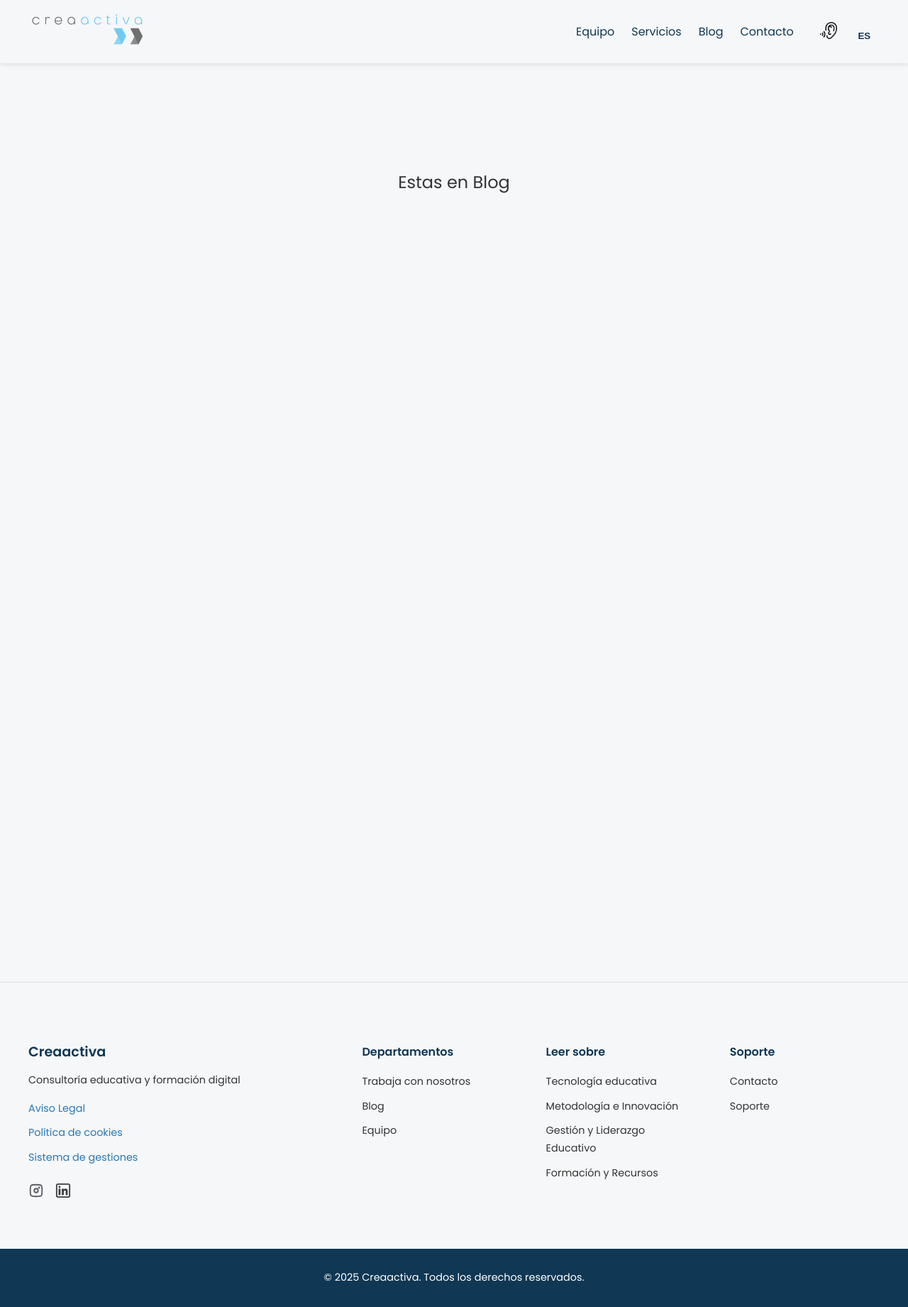
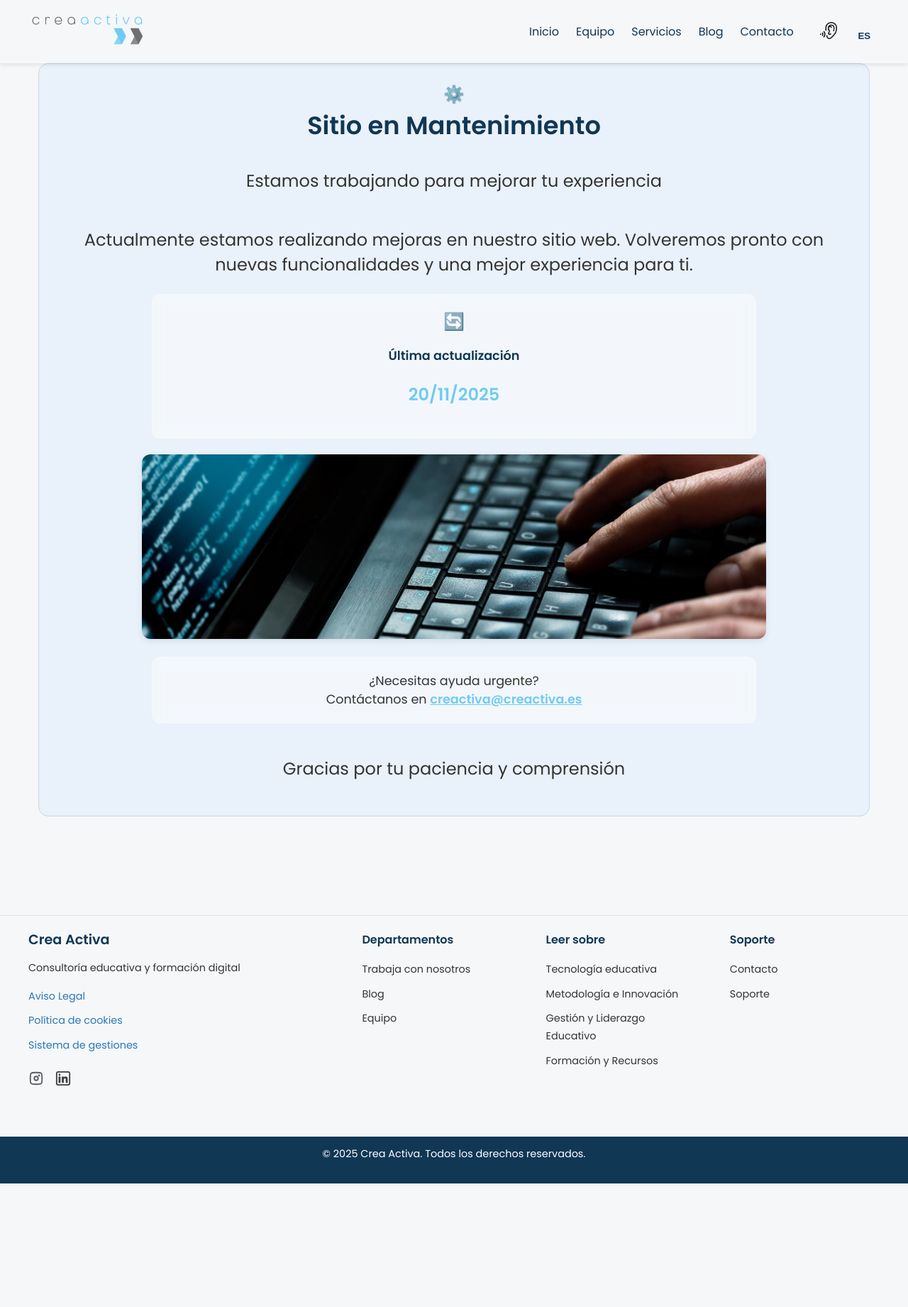
Before and after one commit to CarolinaPavani-creaactiva/creaactiva-web, a PHP site: page /index.php?page=blog in a window 1280 px wide. Shown: the whole page at 71% size. After the commit the page ends 1667 px from the top, so only its background shows below. Run offline with PHP 8.4, Linux system fonts and the light colour scheme.

Commit message:
Correcciones y añadido de pagina de mantenimiento
He cambiado los nombres Crea Activa donde toca, y he añadido una pagina web plantilla de mantenimiento alla donde es necesaria.

```diff
--- a/desarrollo/aplicacion/vistas/blog.php
+++ b/desarrollo/aplicacion/vistas/blog.php
@@ -2,7 +2,7 @@
 <link rel="stylesheet" href="/creaactiva-web/desarrollo/publico/recursos/css/mainStyles.css">
 
 <main class="blog-principal">
-    <p>Estas en Blog</p>
+     <?php include __DIR__ . '/mantenimiento.php'; ?>
 
 <!-- Botón para subir arriba -->
     <button id="btn-subir" title="Subir arriba">↑</button>
--- a/desarrollo/aplicacion/vistas/contacto.php
+++ b/desarrollo/aplicacion/vistas/contacto.php
@@ -2,7 +2,7 @@
 <link rel="stylesheet" href="/creaactiva-web/desarrollo/publico/recursos/css/mainStyles.css">
 
 <main class="contacto-principal">
-    <p>Estas en Contacto</p>
+    <?php include __DIR__ . '/mantenimiento.php'; ?>
 
     <!-- Botón para subir arriba -->
     <button id="btn-subir" title="Subir arriba">↑</button>
--- a/desarrollo/aplicacion/vistas/equipo.php
+++ b/desarrollo/aplicacion/vistas/equipo.php
@@ -2,7 +2,7 @@
 <link rel="stylesheet" href="/creaactiva-web/desarrollo/publico/recursos/css/mainStyles.css">
 
 <main class="equipo-principal">
-    <p>Estas en Equipo</p>
+    <?php include __DIR__ . '/mantenimiento.php'; ?>
 
 <!-- Botón para subir arriba -->
     <button id="btn-subir" title="Subir arriba">↑</button>
--- a/desarrollo/aplicacion/vistas/footer.php
+++ b/desarrollo/aplicacion/vistas/footer.php
@@ -6,7 +6,7 @@
 
         <!-- COLUMNA 1: LOGO + INFO -->
         <div class="footer-col">
-            <h3>Creaactiva</h3>
+            <h3>Crea Activa</h3>
             <p>Consultoría educativa y formación digital</p>
 
             <ul class="footer-enlaces enlaces-azules">
@@ -56,7 +56,7 @@
     </div>
     <!-- BARRA INFERIOR -->
     <div class="footer-bottom">
-        <p>© 2025 Creaactiva. Todos los derechos reservados.</p>
+        <p>© 2025 Crea Activa. Todos los derechos reservados.</p>
     </div>
 </footer>
 </body>
--- a/desarrollo/aplicacion/vistas/header.php
+++ b/desarrollo/aplicacion/vistas/header.php
@@ -5,7 +5,7 @@
 <head>
     <meta charset="UTF-8">
     <meta name="viewport" content="width=device-width, initial-scale=1.0">
-    <title>CreaActiva</title>
+    <title>Crea Activa</title>
 
     <!-- enlace al CSS -->
     <link rel="stylesheet" href="/creaactiva-web/desarrollo/publico/recursos/css/headerStyles.css">
@@ -40,6 +40,7 @@
                 <!-- MENÚ DE NAVEGACIÓN -->
                 <nav class="navegacion" id="navegacion">
                     <ul>
+                        <li><a href="/creaactiva-web/desarrollo/index.php?page=home">Inicio</a></li>
                         <li><a href="/creaactiva-web/desarrollo/index.php?page=equipo">Equipo</a></li>
                         <li><a href="/creaactiva-web/desarrollo/index.php?page=servicios">Servicios</a></li>
                         <li><a href="/creaactiva-web/desarrollo/index.php?page=blog">Blog</a></li>
--- /dev/null
+++ b/desarrollo/aplicacion/vistas/mantenimiento.php
@@ -0,0 +1,42 @@
+<div class="mnto_wrapper">
+    <div class="mnto_container">
+
+        <div class="mnto_icon">⚙️</div>
+
+        <h2 class="mnto_titulo">Sitio en Mantenimiento</h2>
+
+        <p class="mnto_subtitulo">
+            Estamos trabajando para mejorar tu experiencia
+        </p>
+
+        <p class="mnto_descripcion">
+            Actualmente estamos realizando mejoras en nuestro sitio web. Volveremos pronto con nuevas funcionalidades y una mejor experiencia para ti.
+        </p>
+
+        <div class="mnto_update_section">
+            <div class="mnto_update_icon">🔄</div>
+            <p class="mnto_update_title">Última actualización</p>
+            <p class="mnto_update_time">20/11/2025</p>
+        </div>
+
+        <div class="mnto_image_box">
+            <img
+                class="mnto_imagen"
+                src="/creaactiva-web/desarrollo/publico/recursos/imagenes/mantenimientoP.jpg"
+                alt="Programación en pantalla"
+            >
+        </div>
+
+        <div class="mnto_contact_box">
+            ¿Necesitas ayuda urgente?
+            <br>
+            Contáctanos en
+            <a href="mailto:creactiva@creactiva.es">creactiva@creactiva.es</a>
+        </div>
+
+        <p class="mnto_footer">
+            Gracias por tu paciencia y comprensión
+        </p>
+
+    </div>
+</div>
--- a/desarrollo/aplicacion/vistas/servicios.php
+++ b/desarrollo/aplicacion/vistas/servicios.php
@@ -24,7 +24,7 @@
 
     <!-- ===== SECCIÓN COMPARATIVA ===== -->
     <section class="seccion-comparativa">
-        <h2>¿Por qué elegir Creactiva?</h2>
+        <h2>¿Por qué elegir Crea Activa?</h2>
         <p>Combinamos experiencia e innovación para ofrecer resultados que marcan la diferencia.</p>
 
         <div class="comparativa-grupo">
@@ -32,7 +32,7 @@
                 <thead>
                     <tr>
                         <th>Servicio</th>
-                        <th>Creactiva</th>
+                        <th>Crea Activa</th>
                         <th>Otros proveedores</th>
                     </tr>
                 </thead>
@@ -146,7 +146,7 @@
         <div class="carrusel-testimonios" id="carruselTestimonios">
             <!-- Cada testimonio -->
             <div class="tarjeta-testimonio">
-                <p>“Gracias a la consultoría de Creactiva hemos digitalizado todo el proceso académico sin estrés.”</p>
+                <p>“Gracias a la consultoría de Crea Activa hemos digitalizado todo el proceso académico sin estrés.”</p>
                 <div class="datos">
                     <img src="\creaactiva-web\desarrollo\publico\recursos\imagenes\iconos\user.svg" alt="Cliente">
                     <div class="info">
--- a/desarrollo/publico/recursos/css/mainStyles.css
+++ b/desarrollo/publico/recursos/css/mainStyles.css
@@ -11,6 +11,7 @@
 @import url('./vistas/equipoStyles.css');
 @import url('./vistas/serviciosStyles.css');
 @import url('./vistas/contactoStyles.css');
+@import url('./vistas/mantenimientoStyles.css');
 /* Más adelante se pueden importar equipo, servicios, blog, etc. */
 
 /* ===== Responsive de las paginas ===== */
--- a/desarrollo/publico/recursos/css/vistas/homeStyles.css
+++ b/desarrollo/publico/recursos/css/vistas/homeStyles.css
@@ -7,8 +7,8 @@
 .home-principal {
     position: relative;
     overflow: hidden;
-    margin-top: 50px;
-    padding: 3.5rem;
+    margin-top: 0px;
+     padding: 1rem 3.5rem 3.5rem 3.5rem;
     display: flex;
     flex-direction: column;
     align-items: center;
--- /dev/null
+++ b/desarrollo/publico/recursos/css/vistas/mantenimientoStyles.css
@@ -0,0 +1,127 @@
+/* ============================================================
+   ESTILOS DE LA PÁGINA DE MANTENIMIENTO (COLORES ORIGINALES)
+   ============================================================ */
+
+.blog-principal,
+.blog-principal > * {
+    margin: 0 !important;
+    padding: 0 !important;
+    gap: 0 !important;
+}
+
+body, html {
+    padding: 0 !important;
+    margin: 0 !important;
+}
+
+/* ==== Wrapper ==== */
+.mnto_wrapper {
+    width: 100%;
+    min-height: 100vh;
+    display: flex;
+    justify-content: center;
+    align-items: flex-start;
+    margin: 0 !important;
+    padding: 0 !important;
+    background: #f5f7f9;
+}
+
+/* ==== Contenedor azul ==== */
+.mnto_container {
+    background: #e9f1fa;
+    border: 1px solid #c9d8e6;
+    border-radius: 14px;
+    width: 90%;
+    max-width: 1100px;
+    padding: 25px 35px !important;
+    margin: 0 auto !important;
+    display: flex;
+    flex-direction: column;
+    align-items: center;
+}
+
+/* ===== Texto bonito original ===== */
+.mnto_title,
+.mnto_titulo {
+    font-size: 2.2rem;
+    font-weight: 700;
+    color: var(--color-azul-oscuro);
+    margin: 0 0 10px 0;
+    text-align: center;
+}
+
+.mnto_subtitle,
+.mnto_description,
+.mnto_texto {
+    font-size: 1.15rem;
+    color: var(--color-texto);
+    text-align: center;
+    max-width: 750px;
+    margin-bottom: 18px;
+}
+
+/* ===== IMAGEN RECTANGULAR Y MÁS ANCHA ===== */
+.mnto_image_box {
+    width: 100%;
+    display: flex;
+    justify-content: center;
+    margin-bottom: 25px;
+}
+
+.mnto_imagen {
+    width: 80%;
+    max-width: 900px;
+    height: 260px;
+    object-fit: cover;
+    border-radius: 12px;
+    box-shadow: 0 3px 10px rgba(0,0,0,0.08);
+}
+
+.mnto_update_section,
+.mnto_contact_box {
+    width: 100%;
+    max-width: 800px;
+    background: rgba(255, 255, 255, 0.45);
+    backdrop-filter: blur(8px);
+    -webkit-backdrop-filter: blur(8px);
+    border: 1px solid rgba(255, 255, 255, 0.25);
+    border-radius: 12px;
+    padding: 20px 25px;
+    text-align: center;
+    margin-bottom: 22px;
+}
+
+/* ===== Mantener colores originales ===== */
+.mnto_update_title {
+    font-weight: 600;
+    font-size: 1.1rem;
+    color: var(--color-azul-oscuro);
+}
+.mnto_update_time,
+.mnto_contact_box a {
+    color: var(--color-azul-empresa);
+    font-weight: 600;
+}
+
+.mnto_contact_box {
+    font-size: 1.1rem;
+}
+
+.footer,
+.footer-contenedor,
+.footer-bottom {
+    margin-top: 0 !important;
+    padding-top: 0 !important;
+}
+
+/* ==== Responsive ==== */
+@media (max-width: 768px) {
+    .mnto_container {
+        padding: 18px 20px !important;
+    }
+
+    .mnto_imagen {
+        width: 95%;
+        height: 180px; /* rectangular también en móvil */
+    }
+}
```
Also changed, not shown: desarrollo/publico/recursos/imagenes/mantenimientoP.jpg (added).
